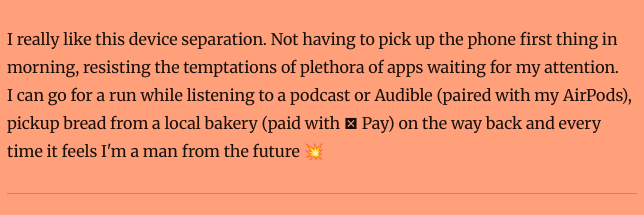
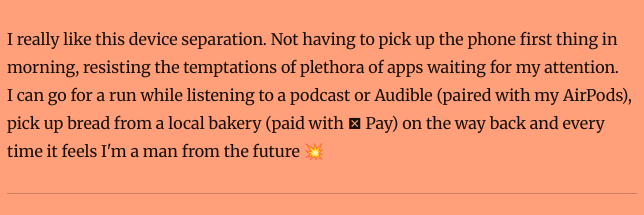
Before and after one commit to mspych/blog, a Gatsby site: page /apple-watch/ in a window 1280 px wide. Shown: the part 817-1032 px from the top of the page, 318-962 px from the left. Built offline with nearby package versions, Linux system fonts and the light colour scheme; Gatsby itself is replaced by a stand-in of ours; some packages are replaced by stand-ins of ours.

Commit message:
Update index.md

```diff
--- a/content/blog/apple-watch/index.md
+++ b/content/blog/apple-watch/index.md
@@ -19,4 +19,4 @@ Here are some other features and how I use the watch daily:
 * Capturing ideas using [Drafts](https://birchtree.me/blog/drafts-5-on-apple-watch-review/)
 
 I really like this device separation. Not having to pick up the phone first thing in morning, resisting the temptations of plethora of apps waiting for my attention.<br/>
-I can go for a run while listening to a podcast or Audible (paired with my AirPods), pickup bread from a local bakery (paid with  Pay) on the way back and every time it feels I'm a man from the future 💥
+I can go for a run while listening to a podcast or Audible (paired with my AirPods), pick up bread from a local bakery (paid with  Pay) on the way back and every time it feels I'm a man from the future 💥
```
